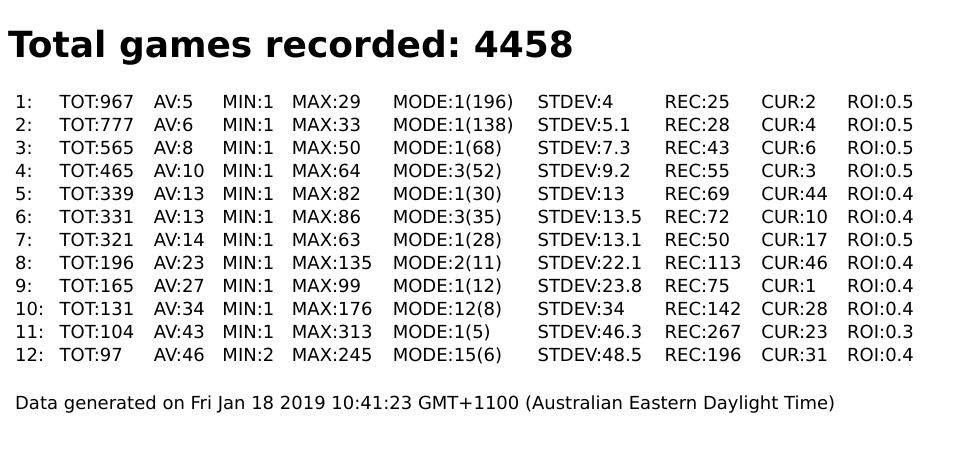
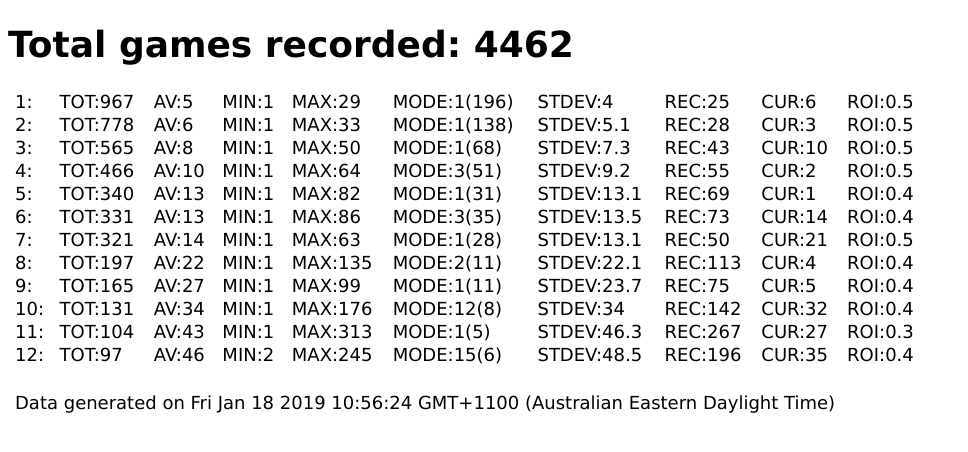
Before and after one commit to tenKinetic/tenKinetic.github.io, a plain HTML site: page ts/index.html in a window 1280 px wide. Shown: the whole page, without its empty margins (0-968 px from the left). Drawn offline with Linux system fonts and the light colour scheme.

Commit message:
Stats update

```diff
--- a/ts/index.html
+++ b/ts/index.html
@@ -11,7 +11,7 @@
     </style>
   </head>
   <body>
-    <h1>Total games recorded: 4458</h1>
+    <h1>Total games recorded: 4462</h1>
     <table><tbody>
       <tr>
     <td>1:</td>
@@ -22,18 +22,18 @@
     <td>MODE:1(196)</td>
     <td>STDEV:4</td>
     <td>REC:25</td>
-    <td>CUR:2</td>
+    <td>CUR:6</td>
     <td>ROI:0.5</td>
   </tr><tr>
     <td>2:</td>
-    <td>TOT:777</td>
+    <td>TOT:778</td>
     <td>AV:6</td>
     <td>MIN:1</td>
     <td>MAX:33</td>
     <td>MODE:1(138)</td>
     <td>STDEV:5.1</td>
     <td>REC:28</td>
-    <td>CUR:4</td>
+    <td>CUR:3</td>
     <td>ROI:0.5</td>
   </tr><tr>
     <td>3:</td>
@@ -44,29 +44,29 @@
     <td>MODE:1(68)</td>
     <td>STDEV:7.3</td>
     <td>REC:43</td>
-    <td>CUR:6</td>
+    <td>CUR:10</td>
     <td>ROI:0.5</td>
   </tr><tr>
     <td>4:</td>
-    <td>TOT:465</td>
+    <td>TOT:466</td>
     <td>AV:10</td>
     <td>MIN:1</td>
     <td>MAX:64</td>
-    <td>MODE:3(52)</td>
+    <td>MODE:3(51)</td>
     <td>STDEV:9.2</td>
     <td>REC:55</td>
-    <td>CUR:3</td>
+    <td>CUR:2</td>
     <td>ROI:0.5</td>
   </tr><tr>
     <td>5:</td>
-    <td>TOT:339</td>
+    <td>TOT:340</td>
     <td>AV:13</td>
     <td>MIN:1</td>
     <td>MAX:82</td>
-    <td>MODE:1(30)</td>
-    <td>STDEV:13</td>
+    <td>MODE:1(31)</td>
+    <td>STDEV:13.1</td>
     <td>REC:69</td>
-    <td>CUR:44</td>
+    <td>CUR:1</td>
     <td>ROI:0.4</td>
   </tr><tr>
     <td>6:</td>
@@ -76,8 +76,8 @@
     <td>MAX:86</td>
     <td>MODE:3(35)</td>
     <td>STDEV:13.5</td>
-    <td>REC:72</td>
-    <td>CUR:10</td>
+    <td>REC:73</td>
+    <td>CUR:14</td>
     <td>ROI:0.4</td>
   </tr><tr>
     <td>7:</td>
@@ -88,18 +88,18 @@
     <td>MODE:1(28)</td>
     <td>STDEV:13.1</td>
     <td>REC:50</td>
-    <td>CUR:17</td>
+    <td>CUR:21</td>
     <td>ROI:0.5</td>
   </tr><tr>
     <td>8:</td>
-    <td>TOT:196</td>
-    <td>AV:23</td>
+    <td>TOT:197</td>
+    <td>AV:22</td>
     <td>MIN:1</td>
     <td>MAX:135</td>
     <td>MODE:2(11)</td>
     <td>STDEV:22.1</td>
     <td>REC:113</td>
-    <td>CUR:46</td>
+    <td>CUR:4</td>
     <td>ROI:0.4</td>
   </tr><tr>
     <td>9:</td>
@@ -107,10 +107,10 @@
     <td>AV:27</td>
     <td>MIN:1</td>
     <td>MAX:99</td>
-    <td>MODE:1(12)</td>
-    <td>STDEV:23.8</td>
+    <td>MODE:1(11)</td>
+    <td>STDEV:23.7</td>
     <td>REC:75</td>
-    <td>CUR:1</td>
+    <td>CUR:5</td>
     <td>ROI:0.4</td>
   </tr><tr>
     <td>10:</td>
@@ -121,7 +121,7 @@
     <td>MODE:12(8)</td>
     <td>STDEV:34</td>
     <td>REC:142</td>
-    <td>CUR:28</td>
+    <td>CUR:32</td>
     <td>ROI:0.4</td>
   </tr><tr>
     <td>11:</td>
@@ -132,7 +132,7 @@
     <td>MODE:1(5)</td>
     <td>STDEV:46.3</td>
     <td>REC:267</td>
-    <td>CUR:23</td>
+    <td>CUR:27</td>
     <td>ROI:0.3</td>
   </tr><tr>
     <td>12:</td>
@@ -143,11 +143,11 @@
     <td>MODE:15(6)</td>
     <td>STDEV:48.5</td>
     <td>REC:196</td>
-    <td>CUR:31</td>
+    <td>CUR:35</td>
     <td>ROI:0.4</td>
   </tr>
       <tr><td>&nbsp;</td><tr>
-      <tr><td colspan="9">Data generated on Fri Jan 18 2019 10:41:23 GMT+1100 (Australian Eastern Daylight Time)</td></tr>
+      <tr><td colspan="9">Data generated on Fri Jan 18 2019 10:56:24 GMT+1100 (Australian Eastern Daylight Time)</td></tr>
     </tbody></table>
   </body>
   </html>
```
